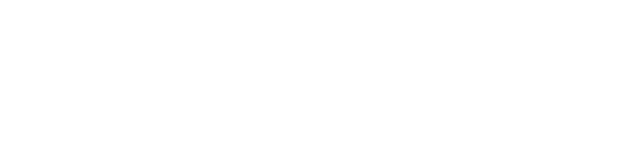
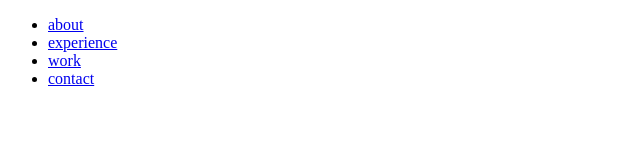
Before and after one commit to MaxBenen/MaxBenen, a plain HTML site: page portfolio.html in a window 1280 px wide. Shown: the whole page, without its empty margins (0-640 px from the left). Drawn offline with Linux system fonts and the light colour scheme.

Commit message:
Added header layout

```diff
--- a/portfolio.html
+++ b/portfolio.html
@@ -7,6 +7,19 @@
     <title>MaxBenen</title>
 </head>
 <body>
-
+    <div class="header">
+        <ul class="links">
+            <li><a href="#">about</a></li>
+            <li><a href="#">experience</a></li>
+            <li><a href="#">work</a></li>
+            <li><a href="#">contact</a></li>
+        </ul>
+    </div>
+    <div class="section"></div>
+    <div class="about-me"></div>
+    <div class="experience"></div>
+    <div class="work"></div>
+    <div class="contact"></div>
+    <div class="footer"></div>
 </body>
 </html>
```
